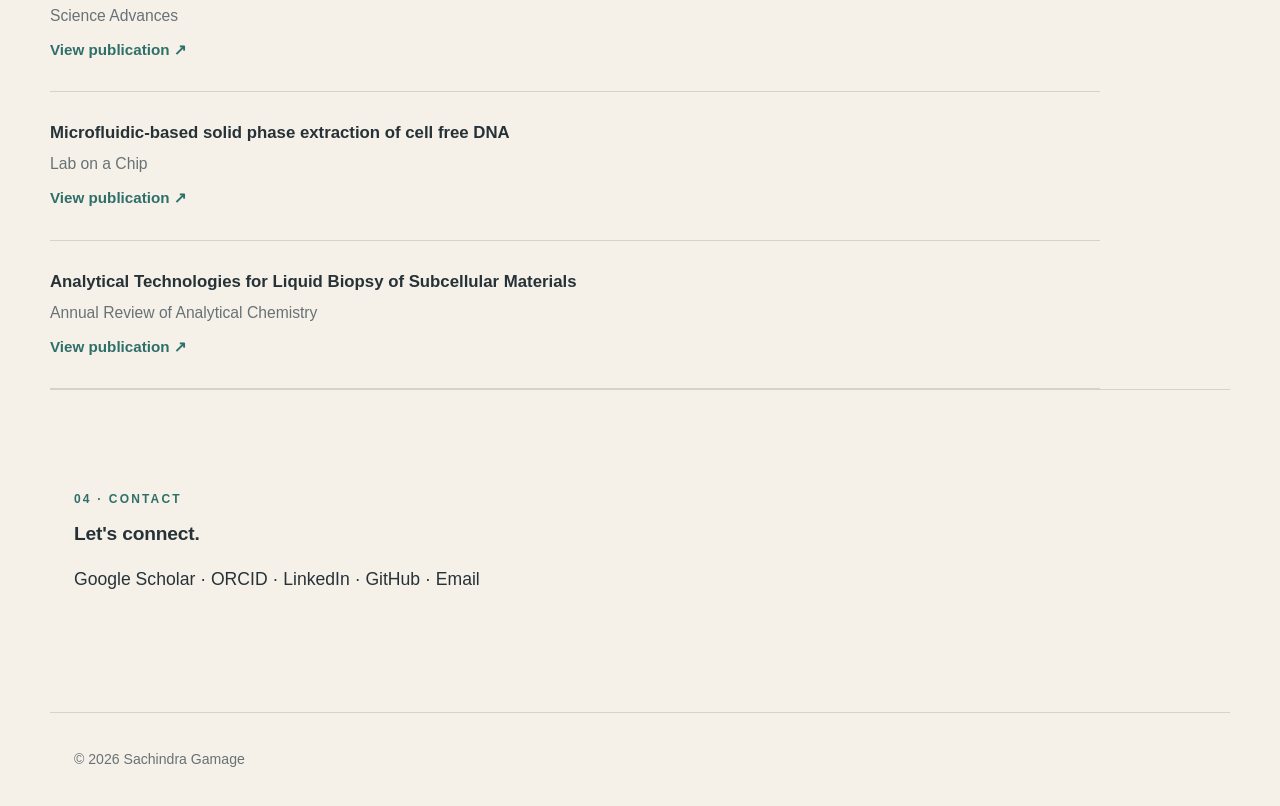
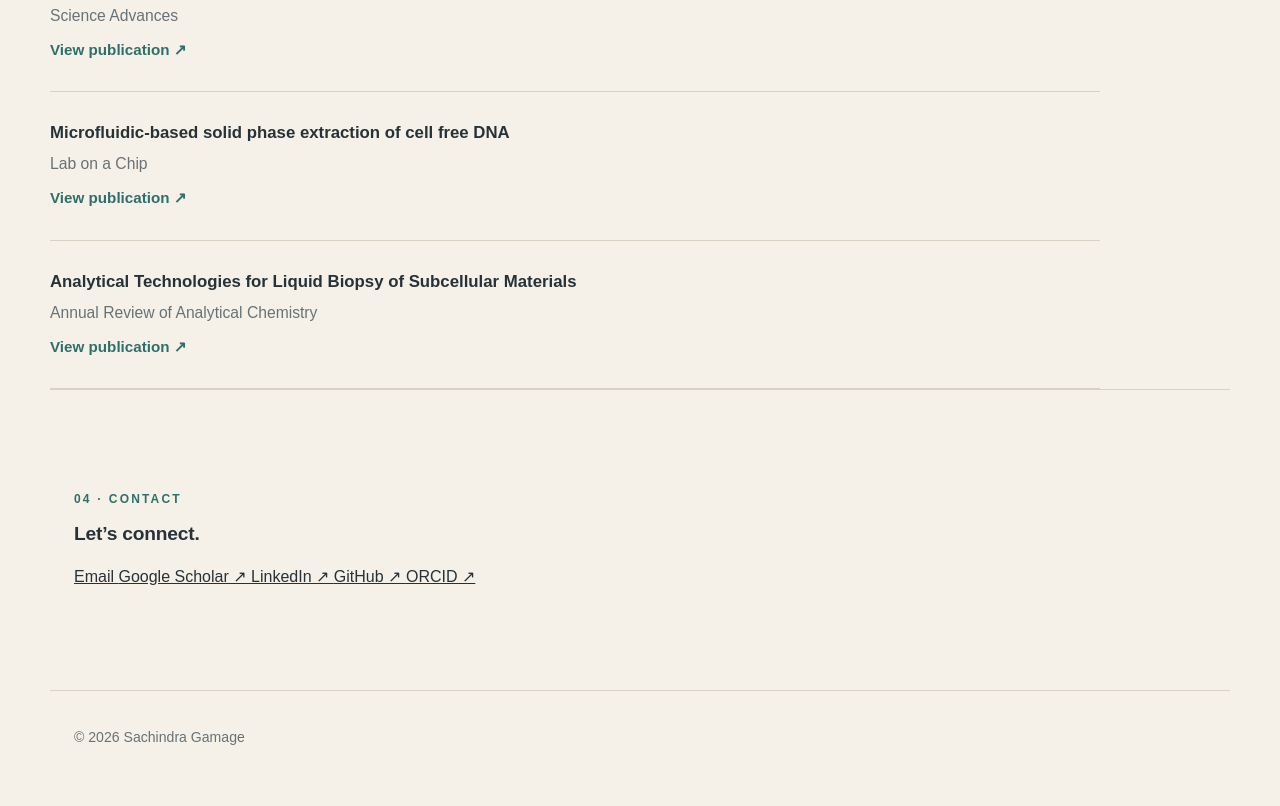
Before and after one commit to sachigamage-astrochem/sachigamage-astrochem.github.io, a plain HTML site: page index.html in a window 1280 px wide. Shown: the part 2185-2991 px from the top of the page. Drawn offline with Linux system fonts and the light colour scheme.

Commit message:
Refine contact section

```diff
--- a/index.html
+++ b/index.html
@@ -235,17 +235,39 @@
 
  <section class="section" id="contact">
   <div class="container">
-      <div class="section-label">04 · Contact</div>
+
+    <div class="section-label">
+      04 · Contact
+    </div>
 
     <h2>
-        Let's connect.
+      Let’s connect.
     </h2>
 
-      <div class="section-copy">
-        <p>
-          Google Scholar · ORCID · LinkedIn · GitHub · Email
-        </p>
+    <div class="contact-links">
+
+      <a href="mailto:sachindragamage0@gmail.com">
+        Email
+      </a>
+
+      <a href="https://scholar.google.com/citations?user=DBFy9v4AAAAJ&hl=en" target="_blank" rel="noopener noreferrer">
+        Google Scholar ↗
+      </a>
+
+      <a href="https://www.linkedin.com/in/sachigamage/" target="_blank" rel="noopener noreferrer">
+        LinkedIn ↗
+      </a>
+
+      <a href="https://github.com/sachigamage-astrochem" target="_blank" rel="noopener noreferrer">
+        GitHub ↗
+      </a>
+
+      <a href="https://orcid.org/my-orcid?orcid=0000-0002-7507-3226" target="_blank" rel="noopener noreferrer">
+        ORCID ↗
+      </a>
+
     </div>
+
   </div>
 </section>
 
```
Lines whose indentation alone changed are shown as unchanged.
